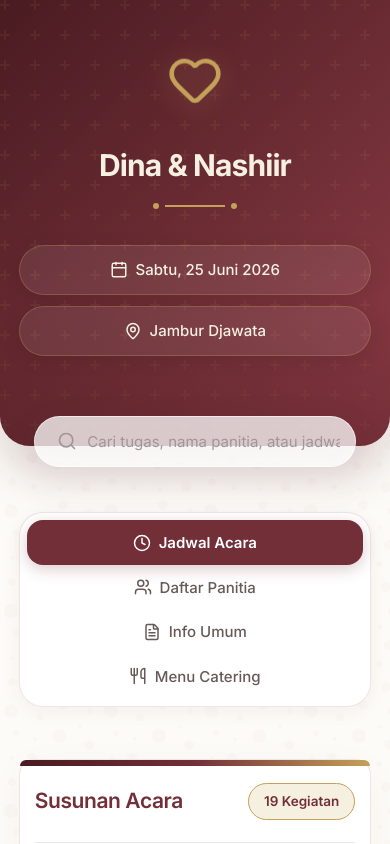
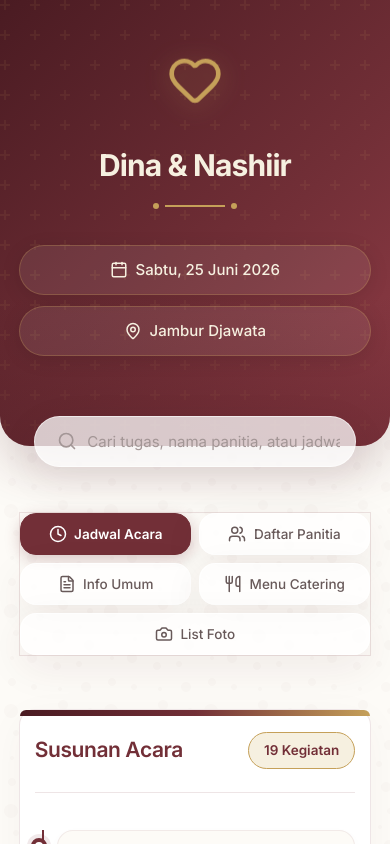
Before and after one commit to reandyferdinanto/timeline-dina-nashiir, a Next.js app: page / in a window 390 px wide. Shown: the top 844 px of the page. Built offline with nearby package versions, Linux system fonts and the light colour scheme.

Commit message:
Add List Foto tab and redesign mobile tabs layout

```diff
--- a/src/app/globals.css
+++ b/src/app/globals.css
@@ -731,15 +731,29 @@ h1, h2, h3, h4, h5, h6, .font-serif {
     margin-top: -2rem;
   }
   .tabs-wrapper {
-    flex-direction: column;
-    border-radius: var(--radius-lg);
+    flex-direction: row;
+    flex-wrap: wrap;
+    justify-content: center;
+    background: transparent;
+    box-shadow: none;
+    padding: 0;
+    gap: 0.5rem;
+    border-radius: 0;
     width: 100%;
   }
   .tab-btn {
+    flex: 1 1 calc(50% - 0.5rem);
     justify-content: center;
     border-radius: var(--radius-md);
-    width: 100%;
-    padding: 0.85rem 1rem;
+    background: var(--glass-bg);
+    box-shadow: var(--glass-shadow);
+    border: 1px solid var(--glass-border);
+    padding: 0.75rem 0.5rem;
+    font-size: 0.9rem;
+  }
+  .tab-btn.active {
+    background: var(--primary-color);
+    border-color: var(--primary-color);
   }
   .main-panel {
     padding: 1.5rem 1rem;
--- a/src/app/page.tsx
+++ b/src/app/page.tsx
@@ -1,7 +1,7 @@
 "use client";
 
 import React, { useState, useMemo } from 'react';
-import { Search, Clock, Users, Calendar, MapPin, Heart, FileText, CheckCircle, Utensils, Coffee } from 'lucide-react';
+import { Search, Clock, Users, Calendar, MapPin, Heart, FileText, CheckCircle, Utensils, Coffee, Camera } from 'lucide-react';
 
 // --- Data Preparation ---
 const weddingDetails = {
@@ -119,6 +119,23 @@ const cateringData = {
   ]
 };
 
+const fotoData = [
+  "Keluarga Inti Cpp/Cpw",
+  "Keluarga Besar Bapa Rahmat (Palembang)",
+  "Keluarga Besar Bapa Miden (Medan)",
+  "Keluarga Besar Hardjo Suwito",
+  "Keluarga Besar Amril Djohor",
+  "Keluarga Besar Djaman",
+  "Keluarga Besar Gabungan",
+  "Pt. Godrej Indonesia",
+  "(Kolega Kerja List VIP Nashiir)",
+  "Teman Kuliah Universitas Negri Veteran Jakarta",
+  "Teman SMA Angkasa",
+  "Teman Rumah",
+  "Bridesmaid",
+  "Penjaga Buku Tamu"
+];
+
 const highlightNames = (text: string) => {
   if (!text) return text;
   const names = [
@@ -230,6 +247,12 @@ export default function WeddingDashboard() {
               className={`tab-btn ${activeTab === 'catering' ? 'active' : ''}`}
             >
               <Utensils size={18} /> Menu Catering
+            </button>
+            <button
+              onClick={() => setActiveTab('foto')}
+              className={`tab-btn ${activeTab === 'foto' ? 'active' : ''}`}
+            >
+              <Camera size={18} /> List Foto
             </button>
           </div>
         </div>
@@ -447,6 +470,31 @@ export default function WeddingDashboard() {
             </div>
           )}
 
+          {/* TAB: FOTO */}
+          {activeTab === 'foto' && (
+            <div>
+              <div className="panel-header">
+                <h2 className="panel-title"><Camera size={28} /> List Foto Resepsi</h2>
+                <span className="panel-badge">{fotoData.length} Sesi Foto</span>
+              </div>
+
+              <div className="grid-container">
+                {fotoData.map((item, idx) => (
+                  <div key={idx} className="panitia-card" style={{ display: 'flex', alignItems: 'center', gap: '1rem', padding: '1rem 1.5rem' }}>
+                    <div style={{
+                      width: '40px', height: '40px', borderRadius: '50%', background: 'var(--primary-color)',
+                      color: '#fff', display: 'flex', alignItems: 'center', justifyContent: 'center',
+                      fontSize: '1.2rem', fontWeight: 600, flexShrink: 0
+                    }}>
+                      {idx + 1}
+                    </div>
+                    <h3 className="panitia-name" style={{ fontSize: '1.1rem', margin: 0 }}>{item}</h3>
+                  </div>
+                ))}
+              </div>
+            </div>
+          )}
+
         </div>
       </main>
     </>
```
